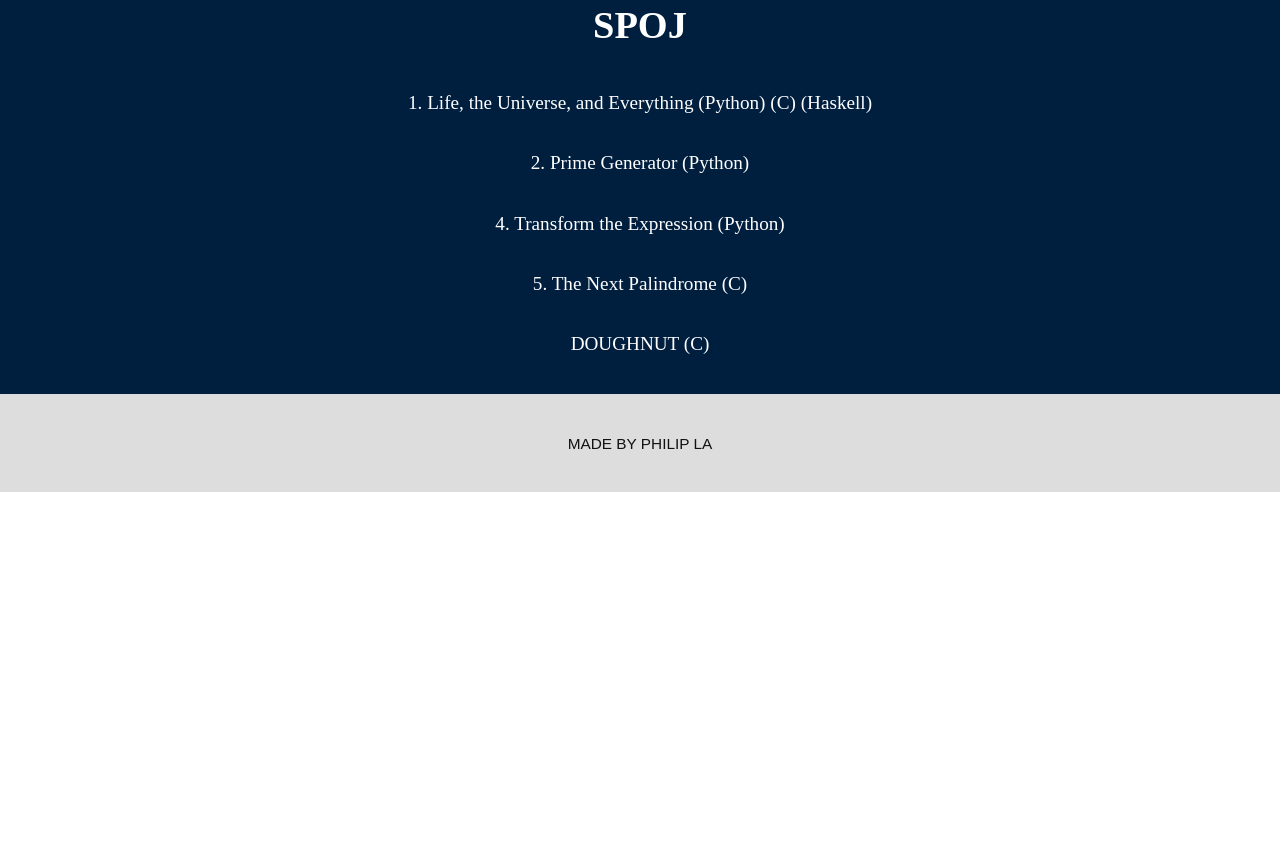
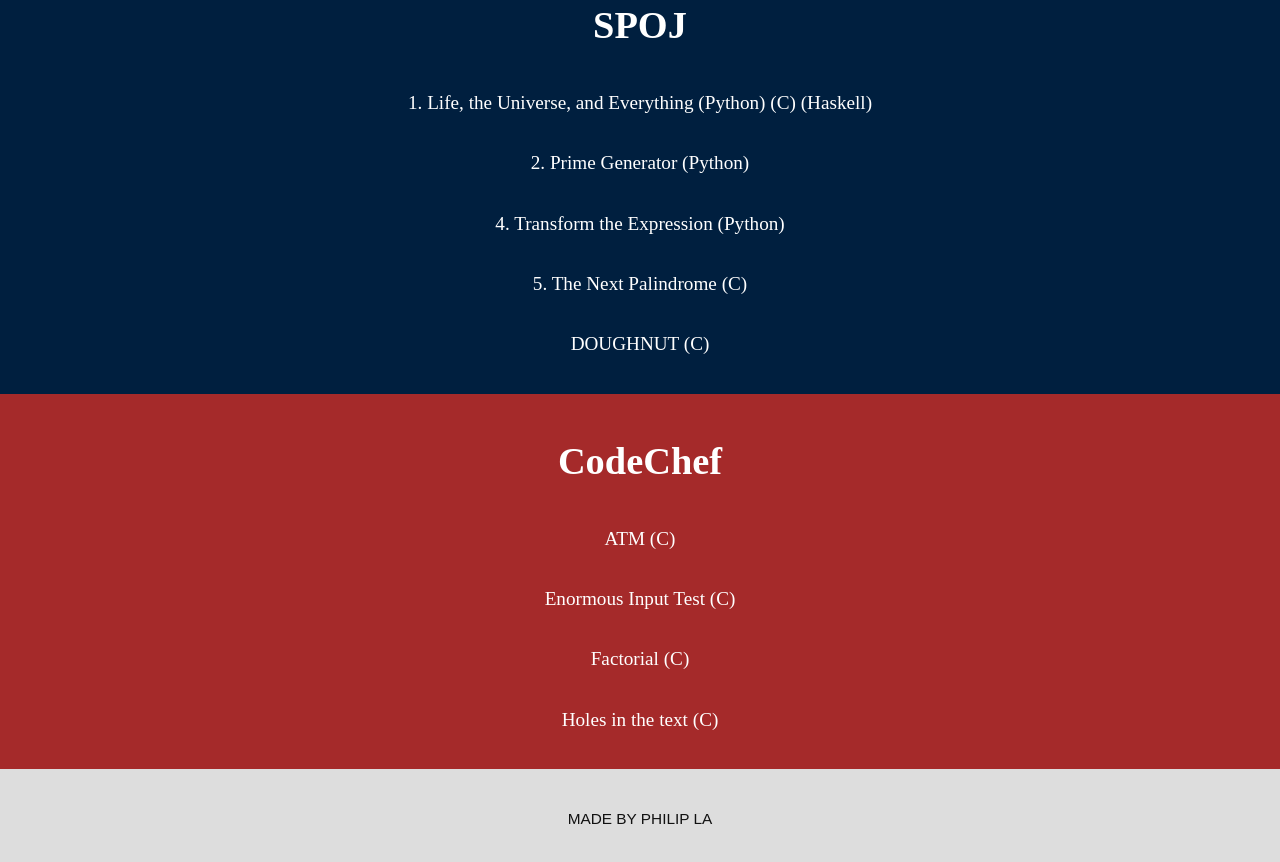
Before and after one commit to CreaturePhil/Faith, a website: page index.html in a window 1280 px wide. Shown: the part 1017-1879 px from the top of the page. Before the commit the page ends 1509 px from the top, so only its background shows below. Drawn offline with Linux system fonts and the light colour scheme; a web font is replaced by a local one.

Commit message:
Update site

```diff
--- a/css/main.sass
+++ b/css/main.sass
@@ -75,6 +75,10 @@
   background-color: #001f3f
   color: #fff
 
+.codechef
+  background-color: brown
+  color: #fff
+
 footer
   padding: 2em
   background-color: #ddd
--- a/index.html
+++ b/index.html
@@ -57,6 +57,34 @@
       </div>
     </section>
 
+    <section class="codechef">
+      <div class="container">
+        <h1><a href="http://www.codechef.com/">CodeChef</a></h1>
+        <ul>
+          <li>
+            <a href="http://www.spoj.com/problems/TEST/">ATM</a>
+            <a
+              href="https://github.com/CreaturePhil/Faith/blob/gh-pages/codechef/c/HS08TEST.c">(C)</a>
+          </li>
+          <li>
+            <a href="http://www.spoj.com/problems/PRIME1/">Enormous Input Test</a>
+            <a
+              href="https://github.com/CreaturePhil/Faith/blob/gh-pages/codechef/c/INTEST.c">(C)</a>
+          </li>
+          <li>
+            <a href="http://www.codechef.com/problems/FCTRL">Factorial</a>
+            <a
+              href="https://github.com/CreaturePhil/Faith/blob/gh-pages/codechef/c/FCTRL.c">(C)</a>
+          </li>
+          <li>
+            <a href="http://www.codechef.com/problems/HOLES">Holes in the text</a>
+            <a
+              href="https://github.com/CreaturePhil/Faith/blob/gh-pages/codechef/c/HOLES.c">(C)</a>
+          </li>
+        </ul>
+      </div>
+    </section>
+
     <footer>
       <div class="container">
         <small>Made by <a href="http://creaturephil.github.io/">Philip La</a></small>
```
Also changed, not shown: css/main.css.
